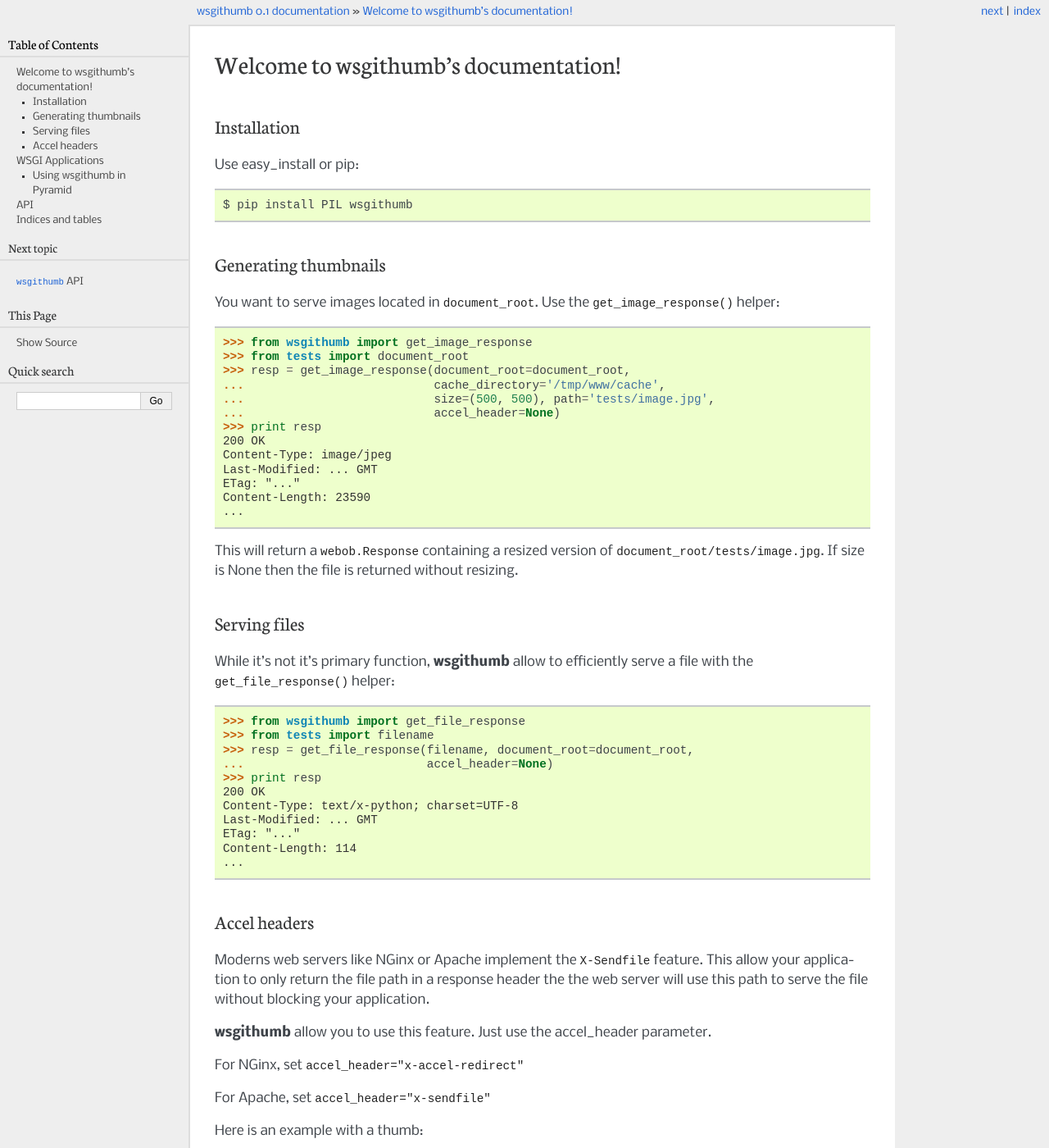
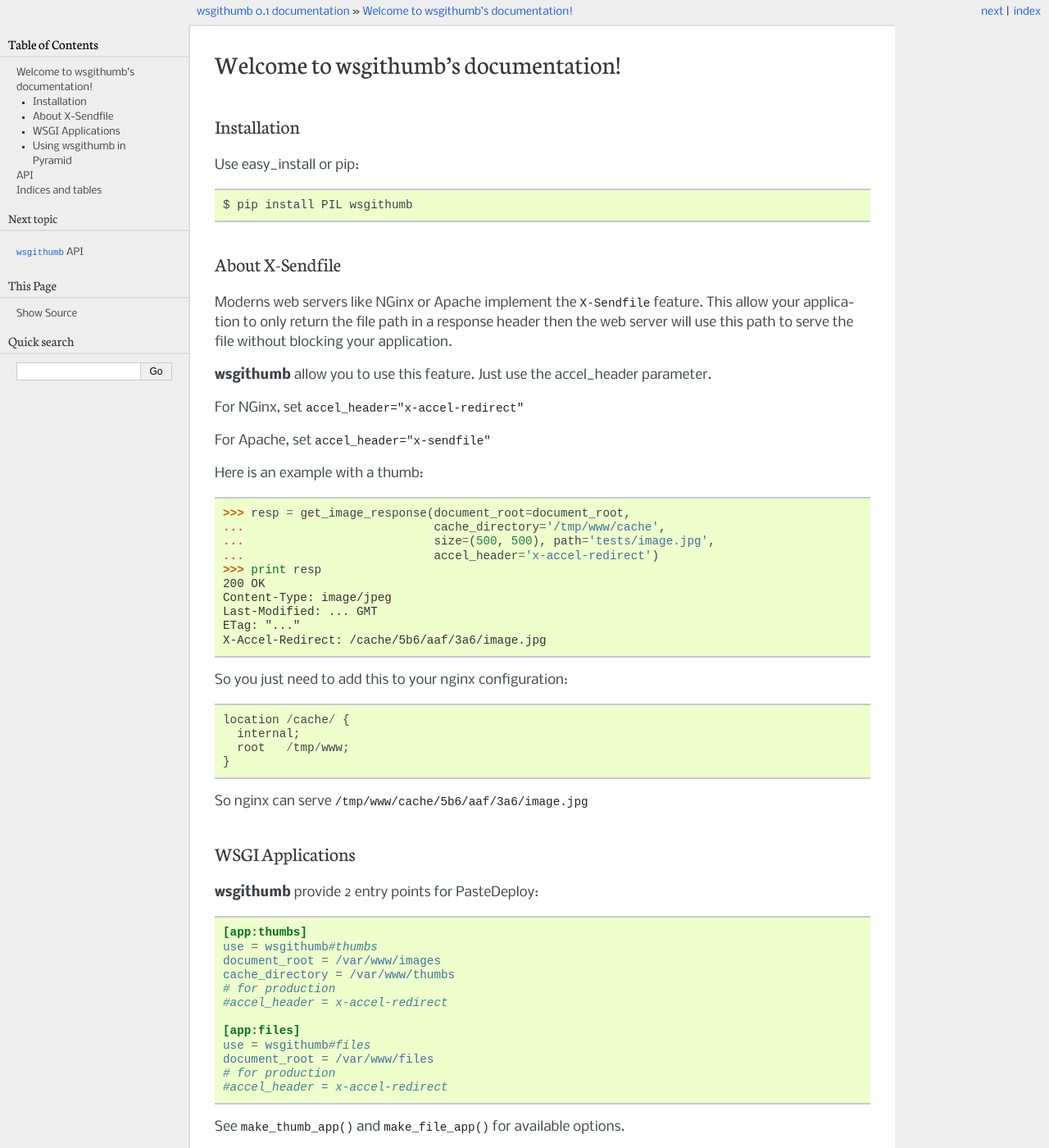
Before and after one commit to gawel/wsgithumb, a Sphinx documentation site: the page built from docs/index.rst, in a window 1280 px wide and 1400 px high. Shown: the whole window at 82% size. Built offline with Sphinx 7.4.7, drawn with Linux system fonts in a browser that asks for light colours; some of the changed text lies outside the part shown.

Commit message:
clean doc

```diff
--- a/docs/index.rst
+++ b/docs/index.rst
@@ -13,53 +13,12 @@
 
     $ pip install PIL wsgithumb
 
-Generating thumbnails
-----------------------
-
-You want to serve images located in ``document_root``. Use the
-:func:`~wsgithumb.get_image_response` helper::
-
-    >>> from wsgithumb import get_image_response
-    >>> from tests import document_root
-    >>> resp = get_image_response(document_root=document_root,
-    ...                           cache_directory='/tmp/www/cache',
-    ...                           size=(500, 500), path='tests/image.jpg',
-    ...                           accel_header=None)
-    >>> print resp
-    200 OK
-    Content-Type: image/jpeg
-    Last-Modified: ... GMT
-    ETag: "..."
-    Content-Length: 23590
-    ...
-
-This will return a ``webob.Response`` containing a resized version of
-``document_root/tests/image.jpg``. If size is None then the file is returned without resizing.
-
-Serving files
--------------
-
-While it's not it's primary function, **wsgithumb** allow to efficiently serve a
-file with the :func:`~wsgithumb.get_file_response` helper::
-
-    >>> from wsgithumb import get_file_response
-    >>> from tests import filename
-    >>> resp = get_file_response(filename, document_root=document_root,
-    ...                          accel_header=None)
-    >>> print resp
-    200 OK
-    Content-Type: text/x-python; charset=UTF-8
-    Last-Modified: ... GMT
-    ETag: "..."
-    Content-Length: 114
-    ...
-
-Accel headers
---------------
+About X-Sendfile
+-----------------
 
 Moderns web servers like NGinx or Apache implement the ``X-Sendfile`` feature.
 This allow your application to only return the file path in a response header
-the the web server will use this path to serve the file without blocking your
+then the web server will use this path to serve the file without blocking your
 application.
 
 **wsgithumb** allow you to use this feature. Just use the accel_header parameter.
@@ -91,7 +50,7 @@
 So nginx can serve ``/tmp/www/cache/5b6/aaf/3a6/image.jpg``
 
 WSGI Applications
-=================
+------------------
 
 **wsgithumb** provide 2 entry points for PasteDeploy:
 
@@ -99,12 +58,35 @@
 
     [app:thumbs]
     use = wsgithumb#thumbs
+    document_root = /var/www/images
+    cache_directory = /var/www/thumbs
+    # for production
+    #accel_header = x-accel-redirect
 
     [app:files]
     use = wsgithumb#files
+    document_root = /var/www/files
+    # for production
+    #accel_header = x-accel-redirect
 
 See :func:`~wsgithumb.make_thumb_app` and :func:`~wsgithumb.make_file_app` for
 available options.
+
+You'll need the following NGinx configuration in production mode::
+
+    location /images/ {
+        internal;
+        root /var/www;
+    }
+    location /thumbs/ {
+        internal;
+        root /var/www;
+    }
+    location /files/ {
+        internal;
+        root /var/www;
+    }
+
 
 Using wsgithumb in Pyramid
 --------------------------
```
Also changed, not shown: docs/api.rst (+45 -3 lines).
